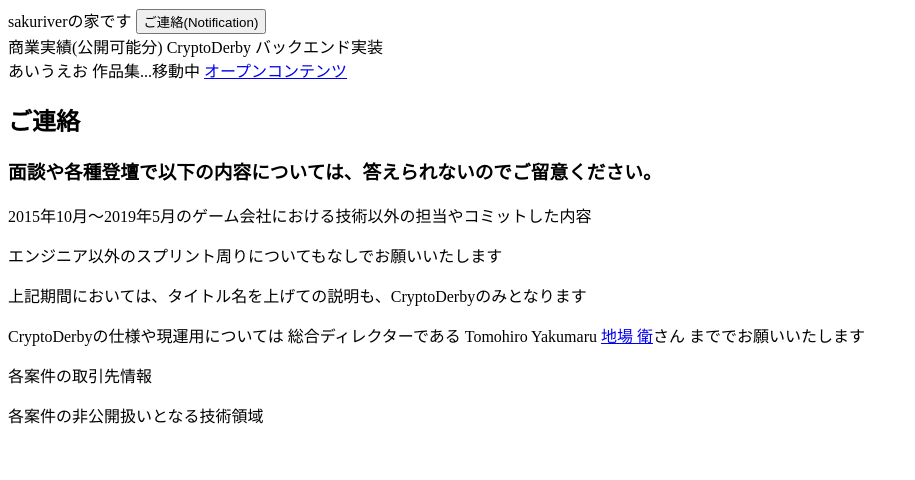
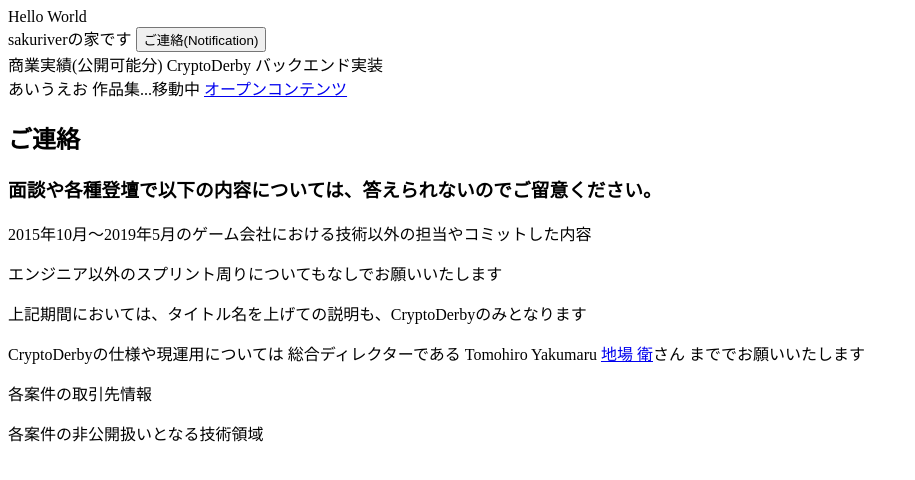
Before and after one commit to sakuriver/MyWebSite, a Vue app: page / in a window 1280 px wide. Shown: the top 480 px of the page, without its empty margins (0-915 px from the left). Built offline with nearby package versions, Linux system fonts and the light colour scheme; the HTML template or start-up script is replaced by a standard one.

Commit message:
Update App.vue

```diff
--- a/src/App.vue
+++ b/src/App.vue
@@ -1,5 +1,5 @@
 <template>
-
+    <div>Hello {{ value }}</div>
 </template>
 
 <script>
```
